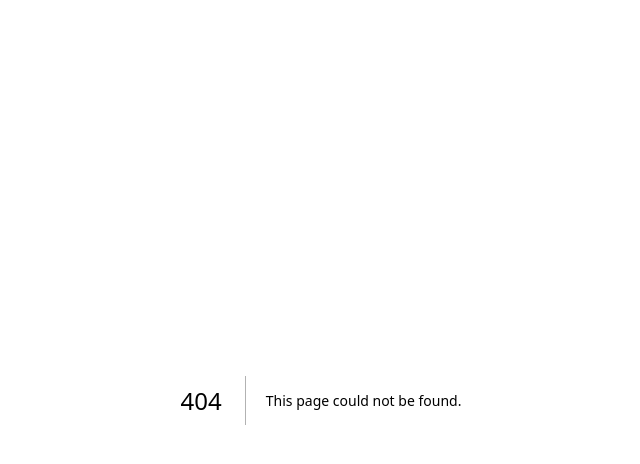
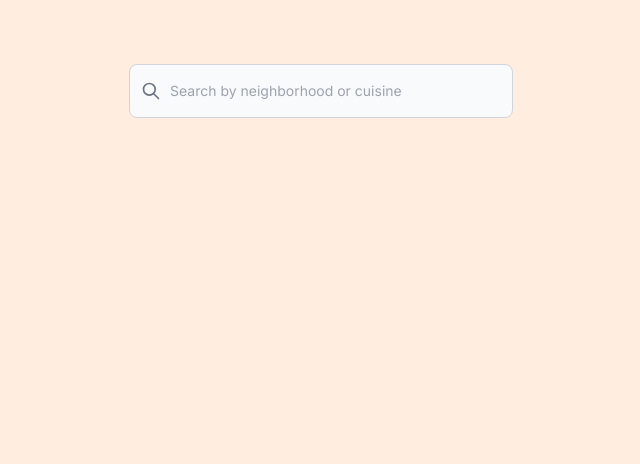
Before and after one commit to emmaoberstein/eat-the-city, a Next.js app: page /browse in a window 1280 px wide. Before the commit this address had no page. Shown: the top 464 px of the page, without its empty margins (319-959 px from the left). Built offline with nearby package versions, Linux system fonts and the light colour scheme.

Commit message:
initialize browse page

```diff
--- a/src/app/api/hello/route.ts
+++ /dev/null
@@ -1,3 +0,0 @@
-export async function GET(request: Request) {
-  return new Response('Hello, Next.js!')
-}
--- /dev/null
+++ b/src/app/browse/page.tsx
@@ -0,0 +1,24 @@
+import { Inter } from "next/font/google";
+import Link from "next/link";
+import SearchBar from "./searchbar";
+
+const inter = Inter({ subsets: ["latin"] });
+
+function Sizer({ height = 0, width = 0 }) {
+  return <div style={{ height, width }} />;
+}
+
+export default function Browse() {
+  return (
+    <>
+      <div
+        className={"px-16 py-8 bg-tomato-light min-h-screen " + inter.className}
+      >
+        <main className="flex flex-col items-center justify-between">
+          <Sizer height={32} />
+          <SearchBar placeholder={"Search by neighborhood or cuisine"} />
+        </main>
+      </div>
+    </>
+  );
+}
--- /dev/null
+++ b/src/app/browse/searchbar.tsx
@@ -0,0 +1,45 @@
+import { Inter } from "next/font/google";
+import Link from "next/link";
+
+const inter = Inter({ subsets: ["latin"] });
+
+export default function SearchBar({ placeholder }: { placeholder: string }) {
+  return (
+    <>
+      <form>
+        <label
+          htmlFor="default-search"
+          className="mb-2 text-sm font-medium text-gray-900 sr-only dark:text-white"
+        >
+          Search
+        </label>
+        <div className="relative w-96">
+          <div className="absolute inset-y-0 left-0 flex items-center pl-3 pointer-events-none">
+            <svg
+              aria-hidden="true"
+              className="w-5 h-5 text-gray-500 dark:text-gray-400"
+              fill="none"
+              stroke="currentColor"
+              viewBox="0 0 24 24"
+              xmlns="http://www.w3.org/2000/svg"
+            >
+              <path
+                stroke-linecap="round"
+                stroke-linejoin="round"
+                stroke-width="2"
+                d="M21 21l-6-6m2-5a7 7 0 11-14 0 7 7 0 0114 0z"
+              ></path>
+            </svg>
+          </div>
+          <input
+            type="search"
+            id="default-search"
+            className="block w-full p-4 pl-10 text-sm text-gray-900 border border-gray-300 rounded-lg bg-gray-50 focus:ring-blue-500 focus:border-blue-500 dark:bg-gray-700 dark:border-gray-600 dark:placeholder-gray-400 dark:text-white dark:focus:ring-blue-500 dark:focus:border-blue-500"
+            placeholder={placeholder}
+            required
+          />
+        </div>
+      </form>
+    </>
+  );
+}
--- a/src/app/page.tsx
+++ b/src/app/page.tsx
@@ -18,7 +18,7 @@ export default function Home() {
         <main className="flex flex-col items-center justify-between">
           <Image src={squirrel} alt="Cute squirrel" />
           <Sizer height={32} />
-          <Link href={"#"} className="text-white text-3xl transition">
+          <Link href={"/browse"} className="text-white text-3xl transition">
             Explore crawls
             <div className="w-full h-1 bg-accent" />
           </Link>
--- a/tailwind.config.js
+++ b/tailwind.config.js
@@ -12,7 +12,9 @@ module.exports = {
         accent: "#F2EF88",
         tomato: {
           primary: "#FA854F",
+          light: "#FFEDDF"
         },
+
       },
     },
   },
```
